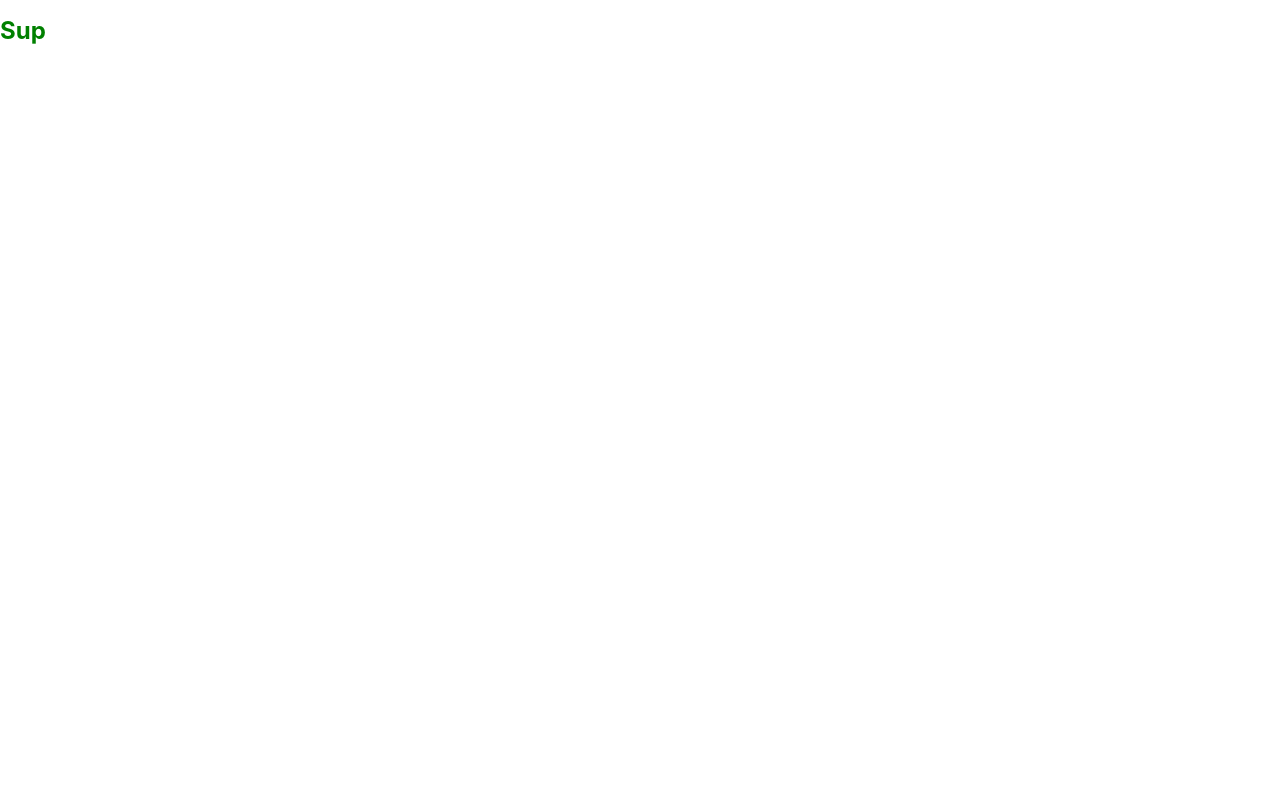
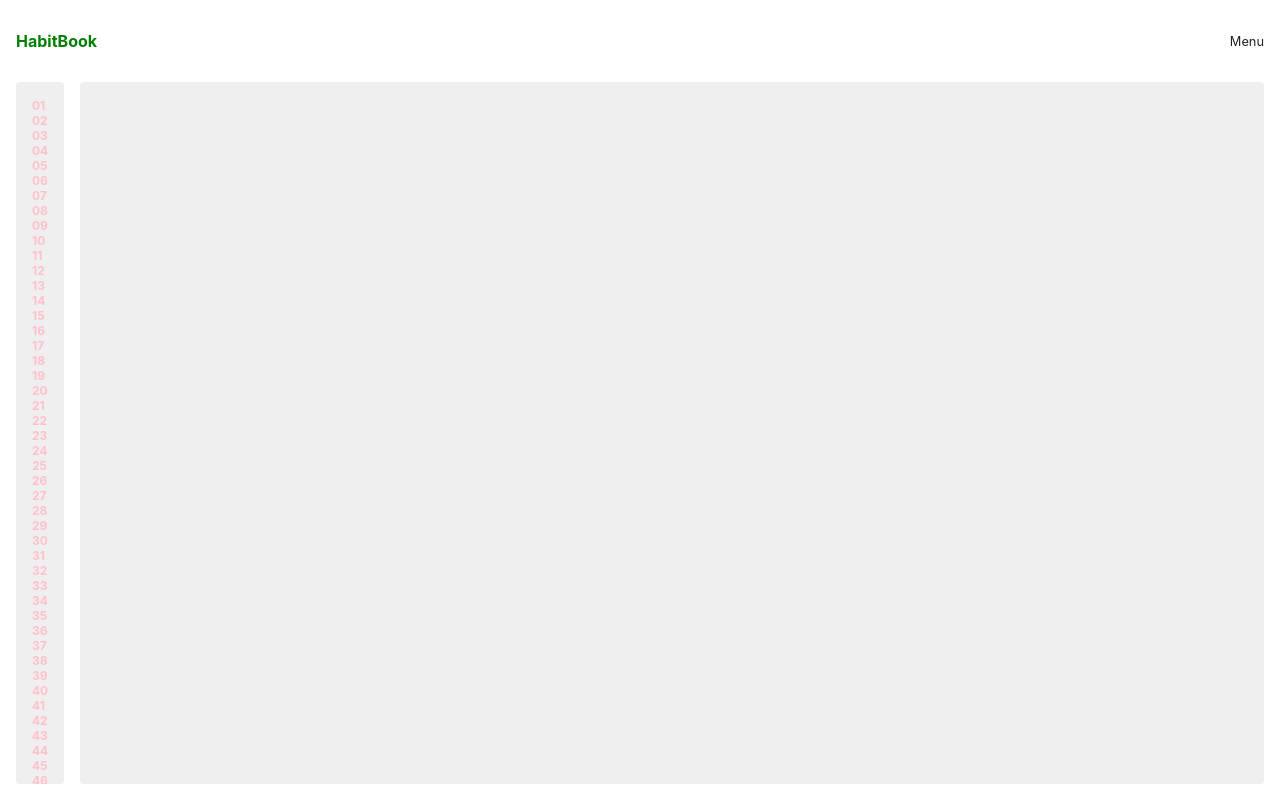
Before and after one commit to grantschulte/habit-book, a React app: page / in a window 1280 px wide. Built offline with nearby package versions, Linux system fonts and the light colour scheme.

Commit message:
Scaffold week list sidebar

```diff
--- a/package.json
+++ b/package.json
@@ -46,6 +46,7 @@
     "jest-resolve": "26.6.0",
     "jest-watch-typeahead": "0.6.1",
     "mini-css-extract-plugin": "0.11.3",
+    "moment": "2.29.1",
     "optimize-css-assets-webpack-plugin": "5.0.4",
     "pnp-webpack-plugin": "1.6.4",
     "postcss-flexbugs-fixes": "4.2.1",
--- a/src/App.css
+++ b/src/App.css
@@ -1,38 +1,13 @@
-.App {
-  text-align: center;
+:root {
+  --text-color: #222;
+
+  --primary-color: green;
 }
 
-.App-logo {
-  height: 40vmin;
-  pointer-events: none;
+html,
+body {
+  margin: 0;
+  padding: 0;
+  font-size: 16px;
+  color: var(--text-color);
 }
-
-@media (prefers-reduced-motion: no-preference) {
-  .App-logo {
-    animation: App-logo-spin infinite 20s linear;
-  }
-}
-
-.App-header {
-  background-color: #282c34;
-  min-height: 100vh;
-  display: flex;
-  flex-direction: column;
-  align-items: center;
-  justify-content: center;
-  font-size: calc(10px + 2vmin);
-  color: white;
-}
-
-.App-link {
-  color: #61dafb;
-}
-
-@keyframes App-logo-spin {
-  from {
-    transform: rotate(0deg);
-  }
-  to {
-    transform: rotate(360deg);
-  }
-}
--- a/src/App.tsx
+++ b/src/App.tsx
@@ -1,16 +1,30 @@
 import React from "react";
 import styled from "styled-components";
 
-const Title = styled.h1`
-  font-size: 1.5em;
-  color: green;
+import Header from "./components/Header";
+import HabitDashboard from "./components/HabitDashboard";
+import "./App.css";
+
+const AppWrapper = styled.div`
+  display: flex;
+  flex-direction: column;
+  height: 100vh;
+`;
+
+const MainContent = styled.main`
+  display: flex;
+  flex: 1;
+  overflow: hidden;
 `;
 
 function App() {
   return (
-    <div className="App">
-      <Title>Sup</Title>
-    </div>
+    <AppWrapper>
+      <Header height="50px"></Header>
+      <MainContent>
+        <HabitDashboard></HabitDashboard>
+      </MainContent>
+    </AppWrapper>
   );
 }
 
--- /dev/null
+++ b/src/components/HabitDashboard.tsx
@@ -0,0 +1,20 @@
+import React from "react";
+import styled from "styled-components";
+import HabitMatrix from "./HabitMatrix";
+import HabitWeekSidebar from "./HabitWeekSidebar";
+
+const StyledHabitDashboard = styled.div`
+  display: flex;
+  width: 100%;
+`;
+
+function HabitDashboard(): JSX.Element {
+  return (
+    <StyledHabitDashboard>
+      <HabitWeekSidebar></HabitWeekSidebar>
+      <HabitMatrix></HabitMatrix>
+    </StyledHabitDashboard>
+  );
+}
+
+export default HabitDashboard;
--- /dev/null
+++ b/src/components/HabitMatrix.tsx
@@ -0,0 +1,17 @@
+import React from "react";
+import styled from "styled-components";
+
+const StyledHabitMatrix = styled.div`
+  margin: 1rem;
+  margin-top: 0;
+  margin-left: 0;
+  background: #efefef;
+  border-radius: 4px;
+  flex: 1;
+`;
+
+function HabitMatrix(): JSX.Element {
+  return <StyledHabitMatrix></StyledHabitMatrix>;
+}
+
+export default HabitMatrix;
--- /dev/null
+++ b/src/components/HabitWeekSidebar.tsx
@@ -0,0 +1,70 @@
+import React from "react";
+import styled from "styled-components";
+import moment from "moment";
+
+type WeekItem = {
+  label: string;
+  value: number;
+};
+
+const StyledHabitWeekSidebar = styled.div`
+  padding: 1rem;
+  margin: 1rem;
+  margin-top: 0;
+  background: #efefef;
+  border-radius: 4px;
+  flex-grow: 0;
+  flex-shrink: 0;
+  overflow: scroll;
+`;
+
+const WeekList = styled.ul`
+  margin: 0;
+  padding: 0;
+  list-style: none;
+`;
+
+const StyledWeekListItem = styled.li<{ active?: boolean }>`
+  font-size: 0.75rem;
+  font-weight: bold;
+  color: ${(props) => (props.active ? "red" : "pink")};
+`;
+
+const createWeekObjects: (n: number) => WeekItem[] = (n: number) => {
+  let a = [];
+  for (let x = 1; x <= n; x++) {
+    const label: string = x < 10 ? `0${x}` : x.toString();
+    a.push({
+      label,
+      value: x,
+    });
+  }
+  return a;
+};
+
+type WeekListItemProps = { w: string; active?: boolean };
+
+const WeekListItem: React.FC<WeekListItemProps> = (
+  props: WeekListItemProps
+) => {
+  return (
+    <StyledWeekListItem active={props.active}>{props.w}</StyledWeekListItem>
+  );
+};
+
+const HabitWeekSidebar: React.FC = () => {
+  const weeksInYear: number = moment().weeksInYear();
+  const weeksArray: WeekItem[] = createWeekObjects(weeksInYear);
+  const currentWeek: number = moment().week();
+  const weekElements: JSX.Element[] = weeksArray.map((w: WeekItem) => {
+    const active: boolean = w.value === currentWeek;
+    return <WeekListItem key={w.label} w={w.label} active={active} />;
+  });
+  return (
+    <StyledHabitWeekSidebar>
+      <WeekList>{weekElements}</WeekList>
+    </StyledHabitWeekSidebar>
+  );
+};
+
+export default HabitWeekSidebar;
--- /dev/null
+++ b/src/components/Header.tsx
@@ -0,0 +1,33 @@
+import React from "react";
+import styled from "styled-components";
+
+import HeaderMenu from "./HeaderMenu";
+
+interface HeaderProps {
+  height?: string;
+}
+
+const StyledHeader = styled.header<HeaderProps>`
+  display: flex;
+  align-items: center;
+  padding: 1rem;
+  height: ${(props) => props.height || "80px"};
+  font-size: 1.5em;
+`;
+
+const LogoText = styled.span`
+  font-size: 1rem;
+  font-weight: bold;
+  color: var(--primary-color);
+`;
+
+function Header({ height }: HeaderProps): JSX.Element {
+  return (
+    <StyledHeader height={height}>
+      <LogoText>HabitBook</LogoText>
+      <HeaderMenu>Menu</HeaderMenu>
+    </StyledHeader>
+  );
+}
+
+export default Header;
--- /dev/null
+++ b/src/components/HeaderMenu.tsx
@@ -0,0 +1,14 @@
+import React from "react";
+import styled from "styled-components";
+
+const StyledHeaderMenu = styled.div`
+  font-size: 0.8rem;
+  margin-left: auto;
+  color: var(--text-color);
+`;
+
+function HeaderMenu(props: { children?: string }): JSX.Element {
+  return <StyledHeaderMenu>{props.children}</StyledHeaderMenu>;
+}
+
+export default HeaderMenu;
```
Also changed, not shown: 2 other files (tests, documents, lock files or other folders).
